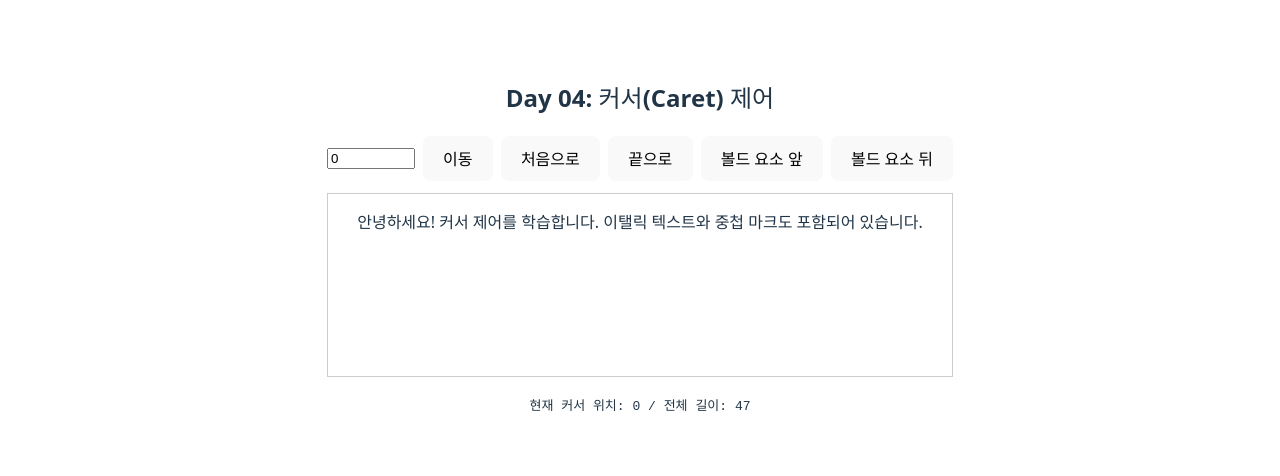
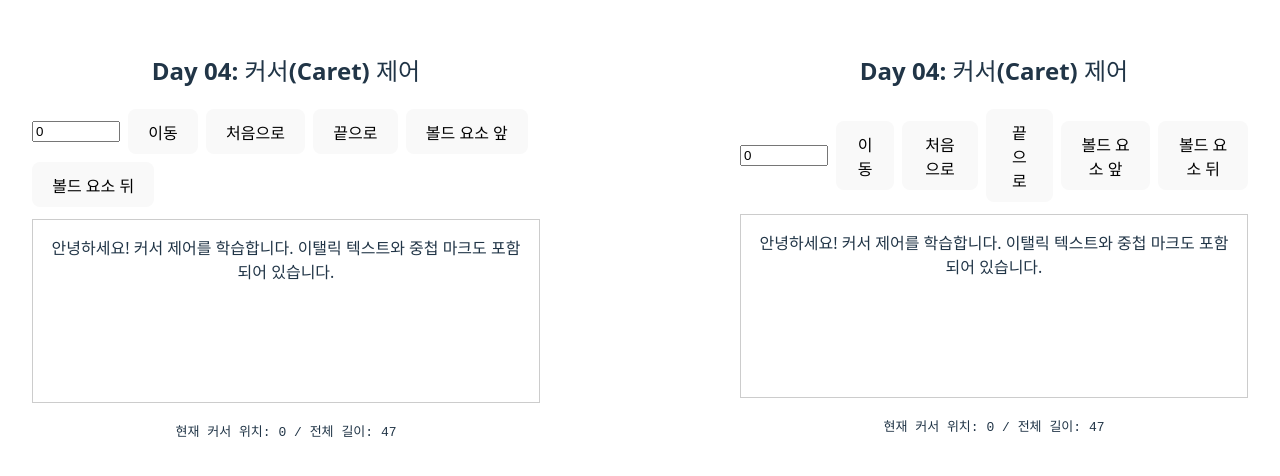
Before and after one commit to Park-min-hyoung/fe-growth-study, a React (Vite) app: page / in a window 1280 px wide. Shown: the part 158-634 px from the top of the page. Built offline with nearby package versions, Linux system fonts and the light colour scheme.

Commit message:
study: Day04 caretCcontrol 학습

```diff
--- a/src/App.tsx
+++ b/src/App.tsx
@@ -4,6 +4,7 @@ import "./App.css";
 // import SelectionControlAnswer from "./days/day02/selection-control.answer";
 // import TreeWalker from "./days/day03/tree-walker";
 // import TreeWalkerAnswer from "./days/day03/tree-walker.answer";
+import CarectControl from "./days/day04/caret-control";
 import CarectControlAnswer from "./days/day04/caret-control.answer";
 
 function App() {
@@ -20,6 +21,7 @@ function App() {
       {/* <TreeWalkerAnswer />
       <TreeWalker /> */}
       <CarectControlAnswer />
+      <CarectControl />
     </div>
   );
 }
--- a/src/days/day04/caret-control.tsx
+++ b/src/days/day04/caret-control.tsx
@@ -10,7 +10,7 @@
  * 상호작용: Day03의 TreeWalker 활용
  */
 
-import { useRef, useState, useCallback, useEffect } from "react";
+import { useRef, useState, useCallback, useEffect, useMemo } from "react";
 
 // ============================================================
 // Part 1: setCaretByOffset — 전체 오프셋으로 커서 이동
@@ -51,6 +51,12 @@ export function setCaretByOffset(
       const range = document.createRange();
       range.setStart(currentNode, localOffset);
       range.collapse();
+
+      const selection = window.getSelection();
+
+      selection?.removeAllRanges();
+      selection?.addRange(range);
+
       break;
     }
 
@@ -63,6 +69,18 @@ export function setCaretByOffset(
     range.collapse();
   }
 }
+
+const getTotalLength = (root: HTMLElement) => {
+  const walker = document.createTreeWalker(root, NodeFilter.SHOW_TEXT);
+  let totalLength = 0;
+
+  while (walker.nextNode()) {
+    const cureentNode = walker.currentNode as Text;
+    totalLength += cureentNode.length;
+  }
+
+  return totalLength;
+};
 
 // ============================================================
 // Part 2: getCaretOffset — 현재 커서의 전체 오프셋 반환
@@ -154,12 +172,14 @@ export function setCaretAroundElement(
   position: "before" | "after"
 ): void {
   // TODO: 구현
+
   const range = document.createRange();
 
   if (position === "before") {
     range.setStartBefore(element);
-  } else {
-    range.setEndAfter(element);
+  } else if (position === "after") {
+    console.log("hi");
+    range.setStartAfter(element);
   }
   range.collapse(true);
 
@@ -187,21 +207,51 @@ export default function CaretControlDemo() {
   const editorRef = useRef<HTMLDivElement>(null);
   const [targetOffset, setTargetOffset] = useState(0);
   const [currentOffset, setCurrentOffset] = useState(0);
+  const [total, setTotal] = useState(0);
 
   // TODO: selectionchange 이벤트로 currentOffset 실시간 업데이트
-  // useEffect(() => {
-  //   const handler = () => {
-  //     if (editorRef.current) {
-  //       setCurrentOffset(getCaretOffset(editorRef.current));
-  //     }
-  //   };
-  //   document.addEventListener('selectionchange', handler);
-  //   return () => document.removeEventListener('selectionchange', handler);
-  // }, []);
+  useEffect(() => {
+    const handler = () => {
+      if (editorRef.current) {
+        setCurrentOffset(getCaretOffset(editorRef.current));
+      }
+    };
+    document.addEventListener("selectionchange", handler);
+    return () => document.removeEventListener("selectionchange", handler);
+  }, []);
+
+  useEffect(() => {
+    if (!editorRef || !editorRef.current) return setTotal(0);
+
+    const t = getTotalLength(editorRef.current);
+
+    setTotal(t);
+  }, [editorRef.current]);
 
   const handleMoveCaret = useCallback(() => {
     // TODO: setCaretByOffset(editorRef.current!, targetOffset)
+
+    setCaretByOffset(editorRef.current!, targetOffset);
   }, [targetOffset]);
+
+  const handleTarget = useCallback((postition: "after" | "before") => {
+    // TODO: setCaretByOffset(editorRef.current!, targetOffset)
+
+    const walker = document.createTreeWalker(
+      editorRef.current!,
+      NodeFilter.SHOW_ELEMENT
+    );
+
+    while (walker.nextNode()) {
+      const currentNode = walker.currentNode as HTMLElement;
+
+      if (currentNode.tagName === "STRONG") {
+        setCaretAroundElement(currentNode, postition);
+      }
+
+      break;
+    }
+  }, []);
 
   return (
     <div>
@@ -223,8 +273,21 @@ export default function CaretControlDemo() {
           placeholder="오프셋"
         />
         {/* TODO: "이동" 버튼 */}
+        <button onClick={handleMoveCaret}>이동</button>
         {/* TODO: "처음으로" 버튼 */}
+        <button
+          onClick={() => setCaretToElementEdge(editorRef.current!, "start")}
+        >
+          처음으로
+        </button>
+        <button
+          onClick={() => setCaretToElementEdge(editorRef.current!, "end")}
+        >
+          끝으로
+        </button>
         {/* TODO: "끝으로" 버튼 */}
+        <button onClick={() => handleTarget("before")}>볼드 요소 앞</button>
+        <button onClick={() => handleTarget("after")}>볼드 요소 뒤</button>
       </div>
 
       <div
@@ -249,12 +312,10 @@ export default function CaretControlDemo() {
         style={{
           marginTop: "12px",
           padding: "8px",
-          background: "#f0f0f0",
           fontFamily: "monospace",
         }}
       >
-        현재 커서 위치: {currentOffset} / 전체 길이: ?
-        {/* TODO: 전체 텍스트 길이도 표시 */}
+        현재 커서 위치: {currentOffset} / 전체 길이: {total}
       </div>
     </div>
   );
```
